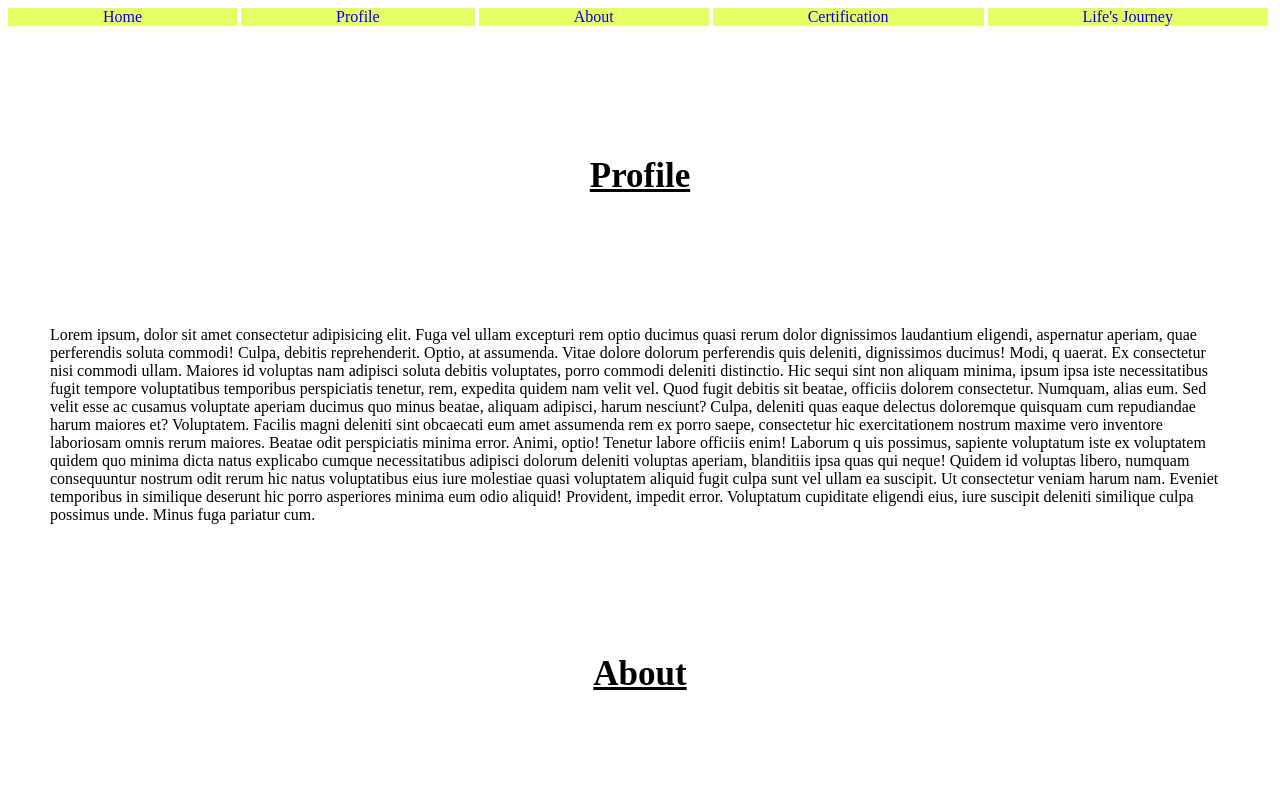
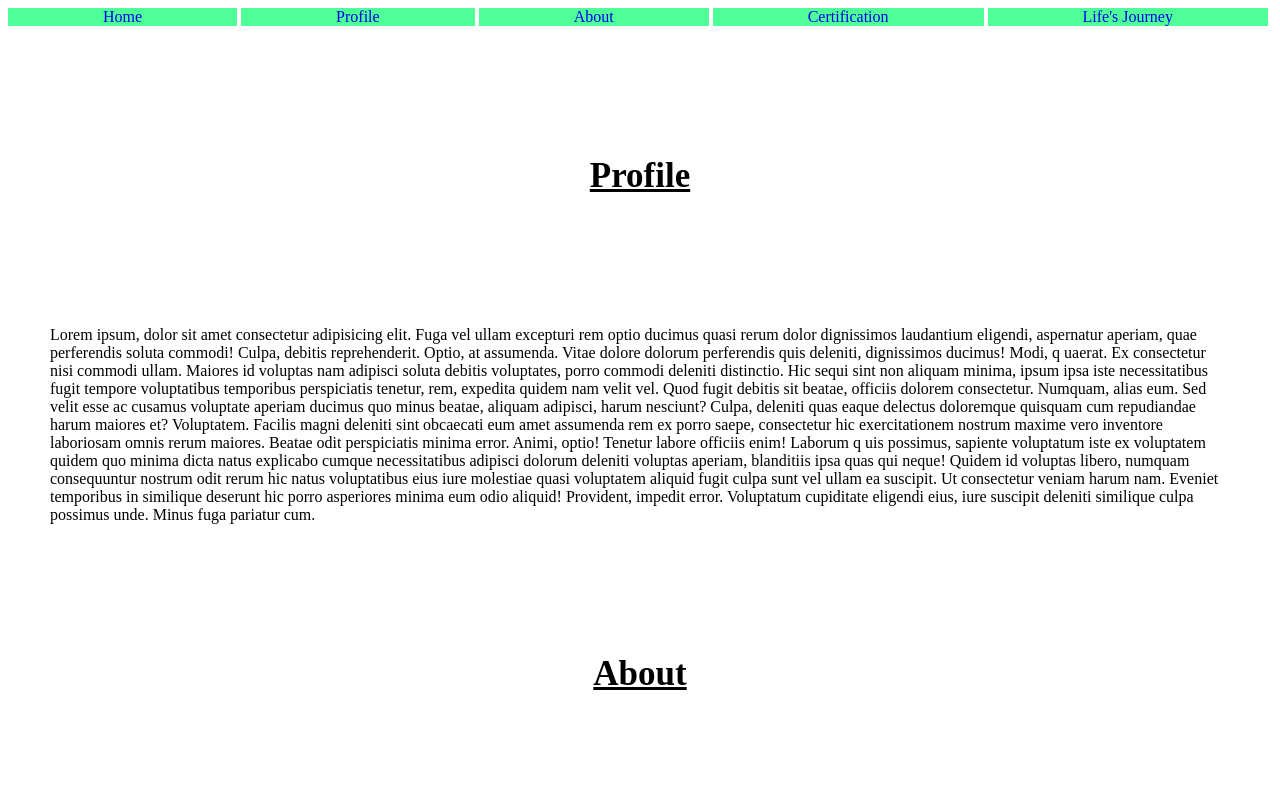
Before and after one commit to Wisdom-commits/Wisdom, a plain HTML site: page wisdom.html in a window 1280 px wide. Shown: the top 800 px of the page. Drawn offline with Linux system fonts and the light colour scheme.

Commit message:
Changed the color of the nav bar

```diff
--- a/style/wisdom.css
+++ b/style/wisdom.css
@@ -1,6 +1,6 @@
 nav li {
 display: inline-block;
-background-color: rgba(217, 255, 0, 0.603);
+background-color: rgba(0, 255, 106, 0.692);
 }
 li a{
     text-decoration: none;
```
